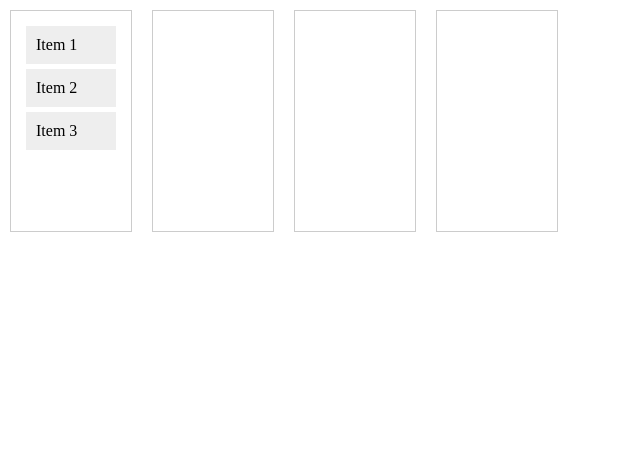
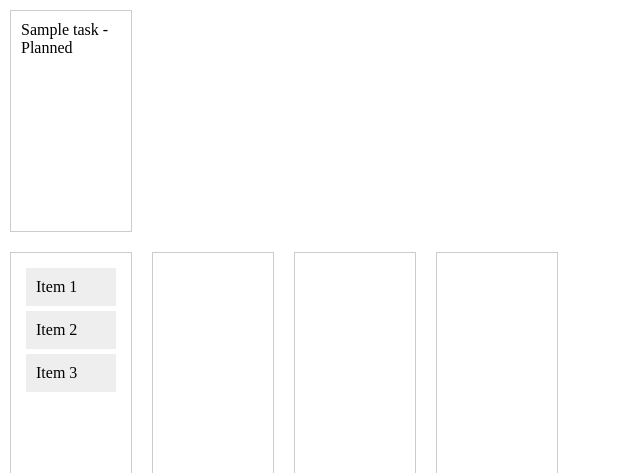
Before and after one commit to Paul31770/JARI, a Django app: page /drag/ in a window 1280 px wide. Shown: the top 473 px of the page, without its empty margins (0-640 px from the left). Run offline with Django 4.2, Linux system fonts and the light colour scheme; tables that the repository leaves empty hold one stand-in row (values such as "Sample post"); some libraries are stand-ins or nearby versions.

Commit message:
Derniere modif

```diff
--- a/app/templates/drag.html
+++ b/app/templates/drag.html
@@ -44,15 +44,13 @@
             <p>{{ item.name }}</p>
         {% endif %}
     {% endfor %}
-</div>
+</div> -->
 
 <div id="column2" class="column">
-    {% for item in all_items %}
-        {% if item.column == 'column2' %}
-            <p>{{ item.name }}</p>
-        {% endif %}
+    {% for task in all_name %}
+        <p>{{ task.title }} - {{ task.get_status_display }}</p>
     {% endfor %}
-</div> -->
+</div>
 
 <div class="container">
     <div class="column" id="column1" ondrop="drop(event)" ondragover="allowDrop(event)">
--- a/app/views.py
+++ b/app/views.py
@@ -1,12 +1,11 @@
 from django.shortcuts import render
-from app.models import Item
+from app.models import *
 # Create your views here.
 def drag_drop(request):
     # Item.objects.create(name='CCS', column='column1')
     # Item.objects.create(name='TARZ', column='column2')
-
-
     all_items = Item.objects.all()
-
+    all_name= Task.objects.all()
     print("all items ", all_items)
-    return render(request, 'drag.html',  context={'all_items': all_items})
+    print("all name ",all_name)
+    return render(request, 'drag.html',  context={'all_items': all_items, 'all_name': all_name})
```
